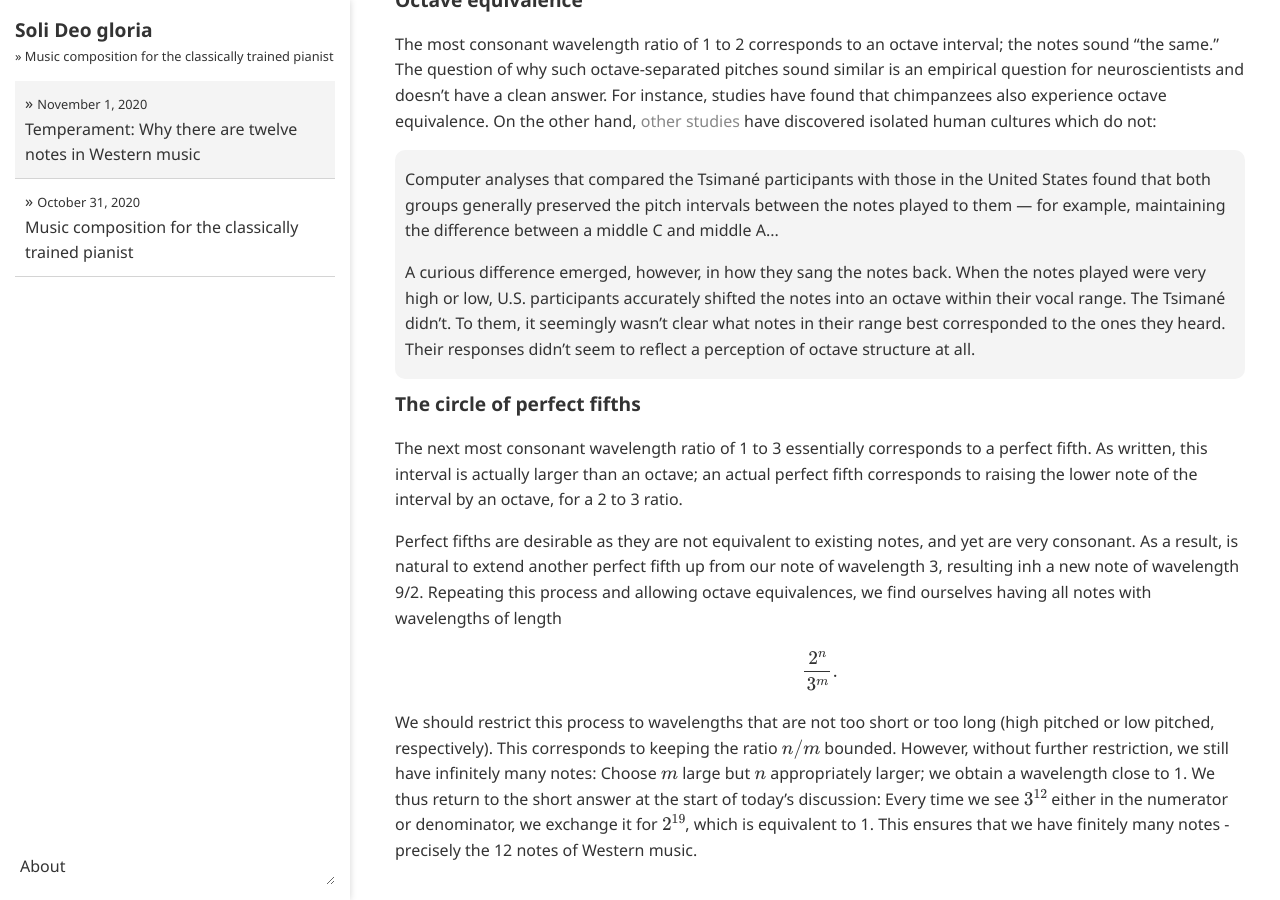
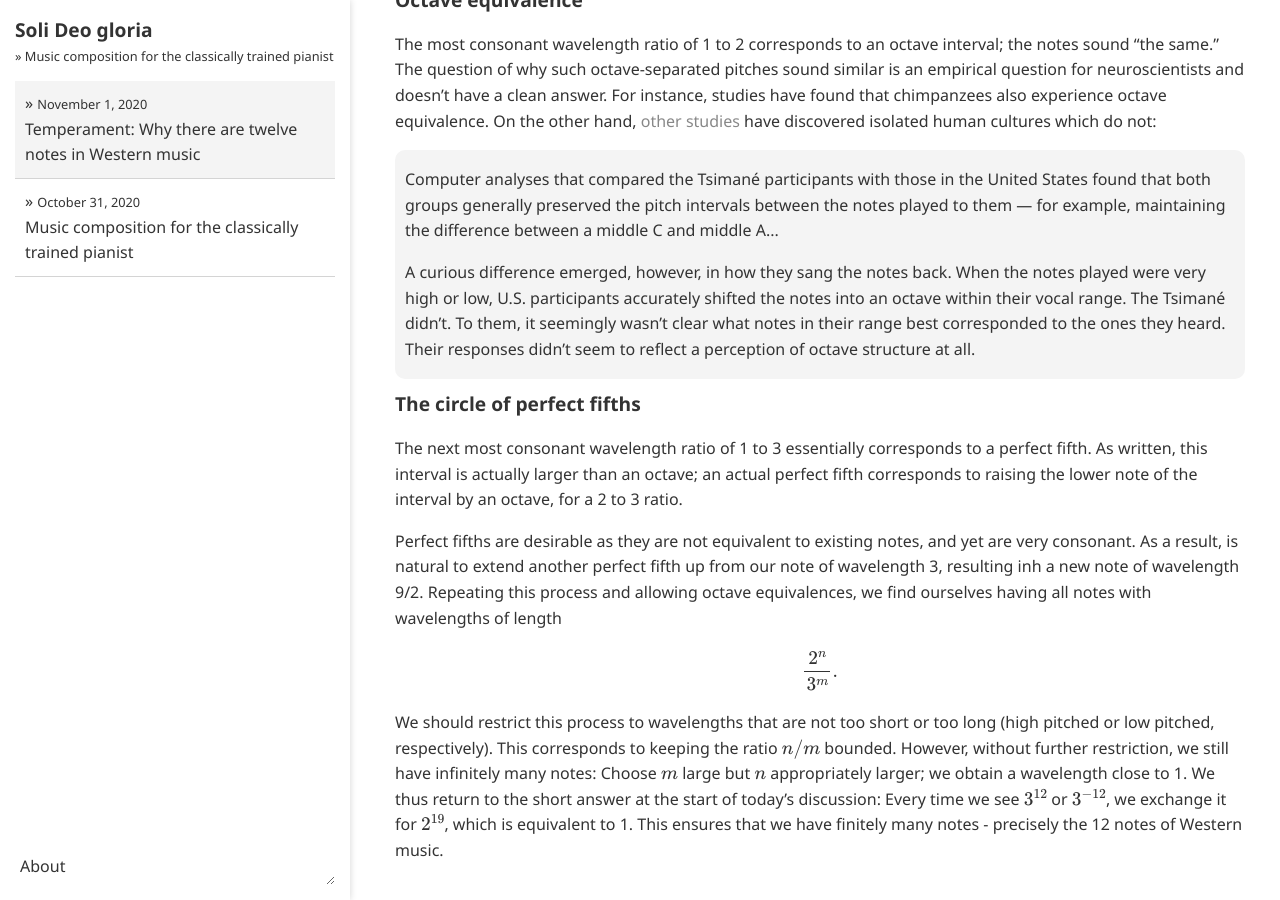
Before and after one commit to ansyblenetwork/sdg, a Jekyll site: the page built from _posts/2020-11-01-temperament-why-there-are-twelve-notes.md, in a window 1280 px wide and 900 px high, scrolled down 586 px. Built offline with Jekyll 4.4.1, drawn with Linux system fonts in a browser that asks for light colours; formulas are drawn with MathJax 3.

Commit message:
Update 2020-11-01-temperament-why-there-are-twelve-notes.md

```diff
--- a/_posts/2020-11-01-temperament-why-there-are-twelve-notes.md
+++ b/_posts/2020-11-01-temperament-why-there-are-twelve-notes.md
@@ -36,4 +36,4 @@ Perfect fifths are desirable as they are not equivalent to existing notes, and y
 
 $$\frac{2^n}{3^m}.$$
 
-We should restrict this process to wavelengths that are not too short or too long (high pitched or low pitched, respectively). This corresponds to keeping the ratio $$n/m$$ bounded. However, without further restriction, we still have infinitely many notes: Choose $$m$$ large but $$n$$ appropriately larger; we obtain a wavelength close to 1. We thus return to the short answer at the start of today's discussion: Every time we see $$3^{12}$$ either in the numerator or denominator, we exchange it for $$2^{19}$$, which is equivalent to 1. This ensures that we have finitely many notes - precisely the 12 notes of Western music.
+We should restrict this process to wavelengths that are not too short or too long (high pitched or low pitched, respectively). This corresponds to keeping the ratio $$n/m$$ bounded. However, without further restriction, we still have infinitely many notes: Choose $$m$$ large but $$n$$ appropriately larger; we obtain a wavelength close to 1. We thus return to the short answer at the start of today's discussion: Every time we see $$3^{12}$$ or  $$3^{-12}$$, we exchange it for $$2^{19}$$, which is equivalent to 1. This ensures that we have finitely many notes - precisely the 12 notes of Western music.
```
